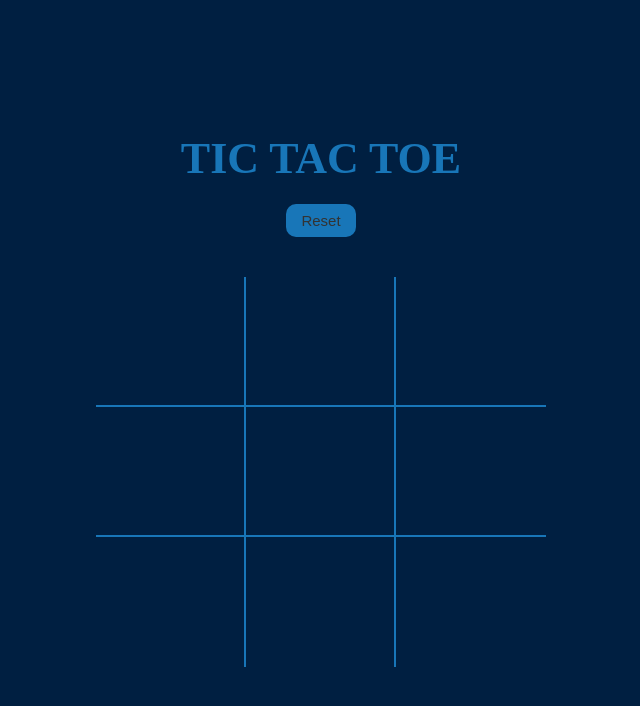
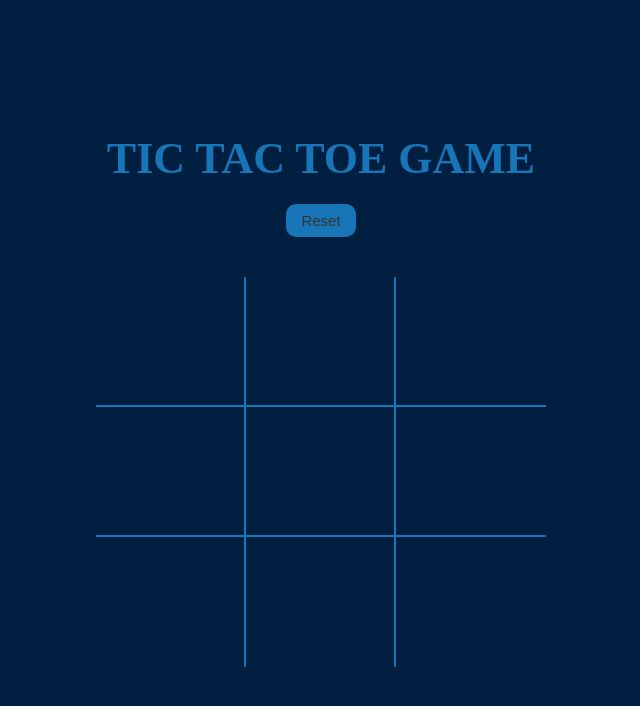
Before and after one commit to Parshant-Kumar2k23/Tic-Tac-Toe, a plain HTML site: page index.html in a window 1280 px wide. Shown: the whole page, without its empty margins (319-959 px from the left). Drawn offline with Linux system fonts and the light colour scheme.

Commit message:
Change done

```diff
--- a/index.html
+++ b/index.html
@@ -8,7 +8,7 @@
 </head>
 <body>
     <div class="container">
-        <h2 id="player-Text">Tic Tac Toe</h2>
+        <h2 id="player-Text">Tic Tac Toe Game</h2>
         <button id="restartBtn">Reset</button>
         <div id="gameBoard">
             <div class="box" id="0"></div>
```
